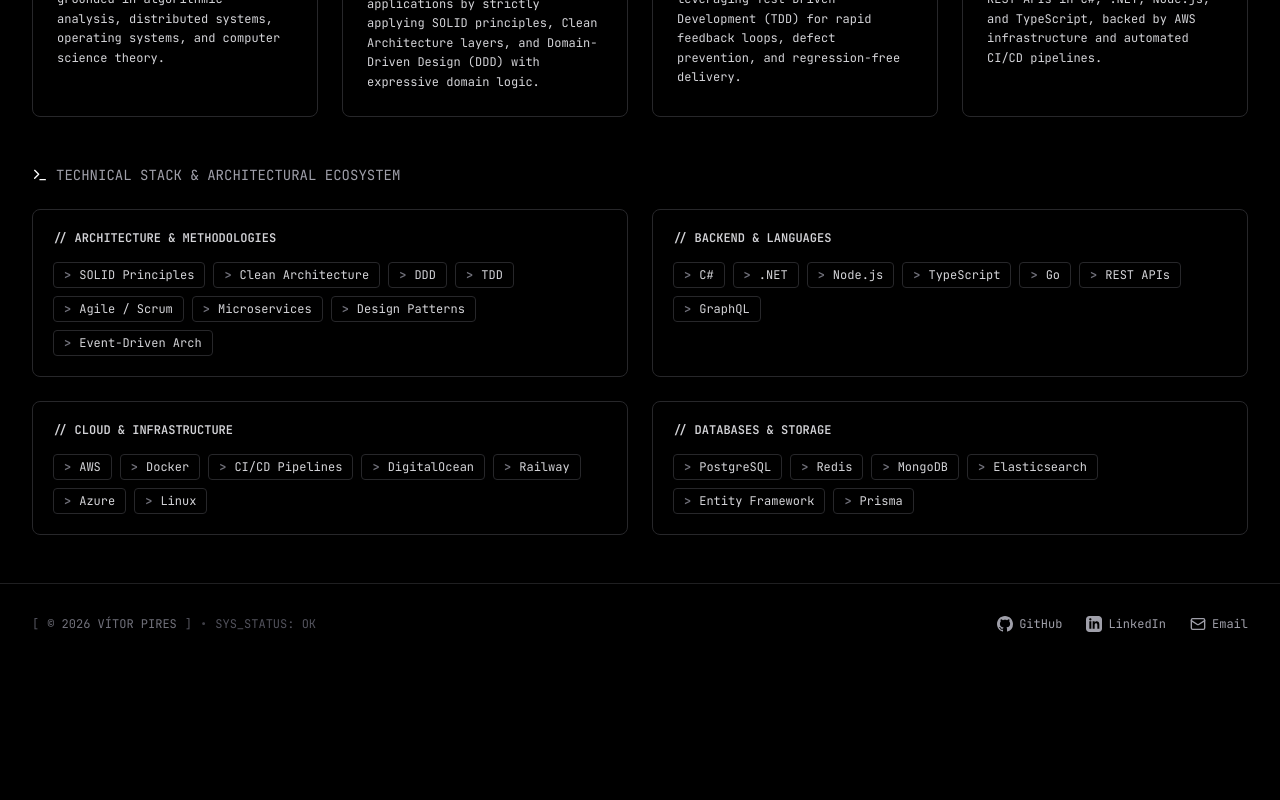
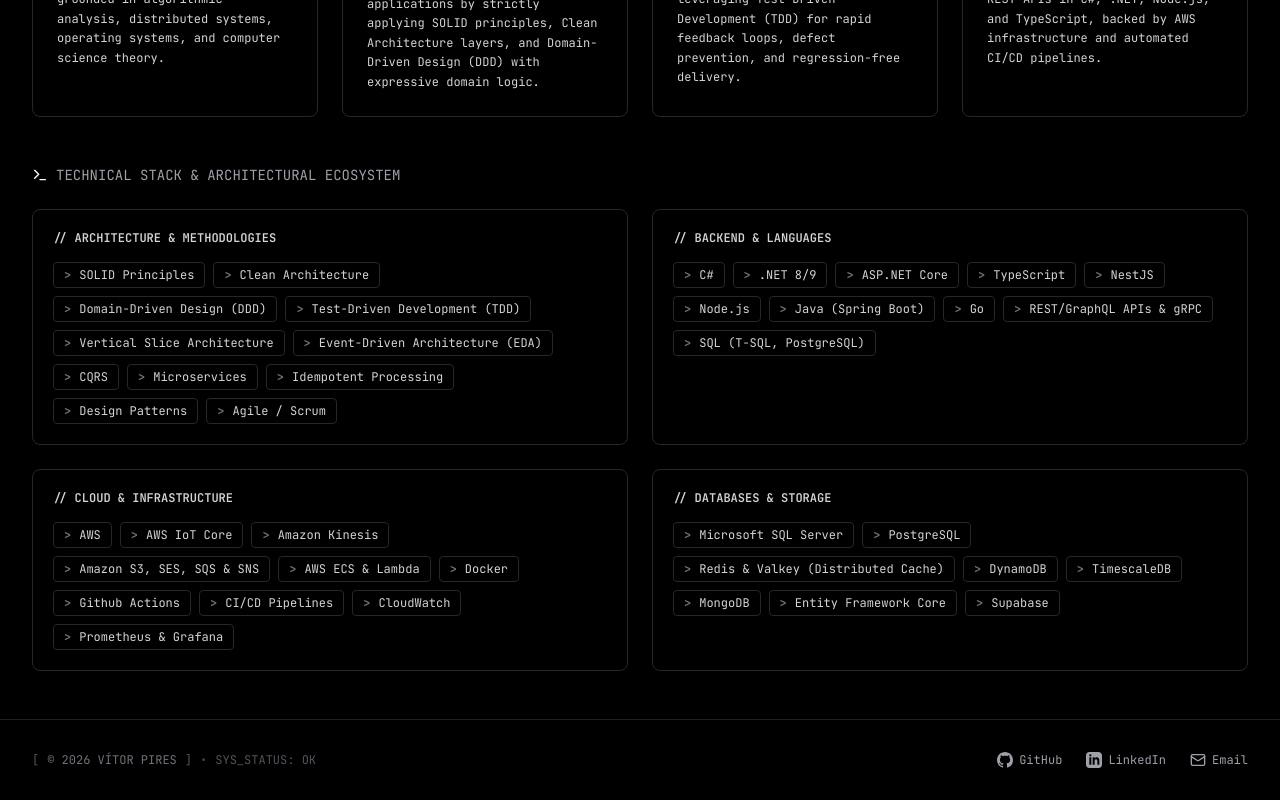
Before and after one commit to v1tor2003/portfolio, a Next.js app: page /about in a window 1280 px wide. Shown: the part 971-1771 px from the top of the page. Before the commit the page ends 1635 px from the top, so only its background shows below. Built offline with nearby package versions, Linux system fonts and the light colour scheme.

Commit message:
feat(about): enhance technical skill cards with resume technologies while preserving original narrative bio

```diff
--- a/features/about/components/AboutHeader.tsx
+++ b/features/about/components/AboutHeader.tsx
@@ -1,4 +1,4 @@
-import { GraduationCap, Layers, Sparkles, User, Workflow } from "lucide-react";
+import { User } from "lucide-react";
 
 export function AboutHeader() {
 	return (
--- a/features/about/data/about-data.ts
+++ b/features/about/data/about-data.ts
@@ -24,47 +24,58 @@
 		skills: [
 			"SOLID Principles",
 			"Clean Architecture",
-			"DDD",
-			"TDD",
+			"Domain-Driven Design (DDD)",
+			"Test-Driven Development (TDD)",
+			"Vertical Slice Architecture",
+			"Event-Driven Architecture (EDA)",
+			"CQRS",
+			"Microservices",
+			"Idempotent Processing",
+			"Design Patterns",
 			"Agile / Scrum",
-			"Microservices",
-			"Design Patterns",
-			"Event-Driven Arch",
 		],
 	},
 	{
 		title: "// BACKEND & LANGUAGES",
 		skills: [
 			"C#",
-			".NET",
+			".NET 8/9",
+			"ASP.NET Core",
+			"TypeScript",
+			"NestJS",
 			"Node.js",
-			"TypeScript",
+			"Java (Spring Boot)",
 			"Go",
-			"REST APIs",
-			"GraphQL",
+			"REST/GraphQL APIs & gRPC",
+			"SQL (T-SQL, PostgreSQL)",
 		],
 	},
 	{
 		title: "// CLOUD & INFRASTRUCTURE",
 		skills: [
 			"AWS",
+			"AWS IoT Core",
+			"Amazon Kinesis",
+			"Amazon S3, SES, SQS & SNS",
+			"AWS ECS & Lambda",
 			"Docker",
+			"Github Actions",
 			"CI/CD Pipelines",
-			"DigitalOcean",
-			"Railway",
-			"Azure",
-			"Linux",
+			"CloudWatch",
+			"Prometheus & Grafana",
 		],
 	},
 	{
 		title: "// DATABASES & STORAGE",
 		skills: [
+			"Microsoft SQL Server",
 			"PostgreSQL",
-			"Redis",
+			"Redis & Valkey (Distributed Cache)",
+			"DynamoDB",
+			"TimescaleDB",
 			"MongoDB",
-			"Elasticsearch",
-			"Entity Framework",
-			"Prisma",
+			"Entity Framework Core",
+			"Supabase",
 		],
 	},
 ];
```
Also changed, not shown: 1 other file (tests, documents, lock files or other folders).
